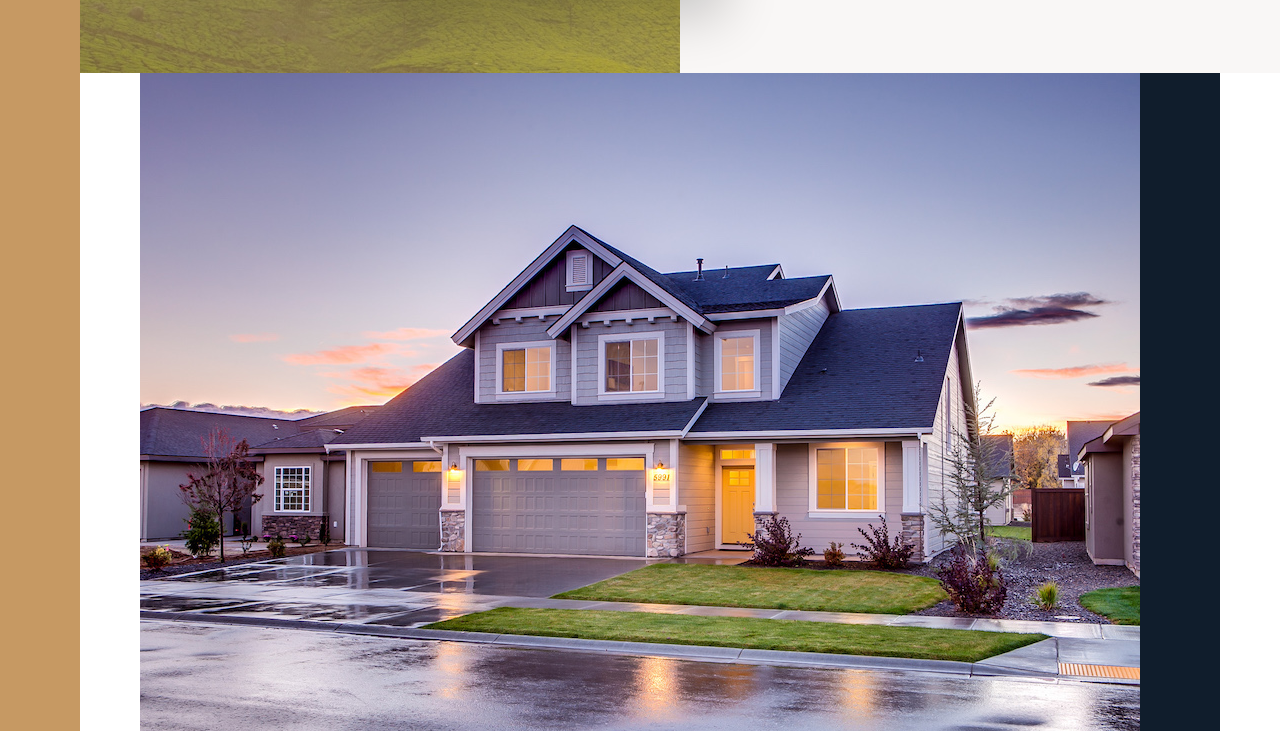
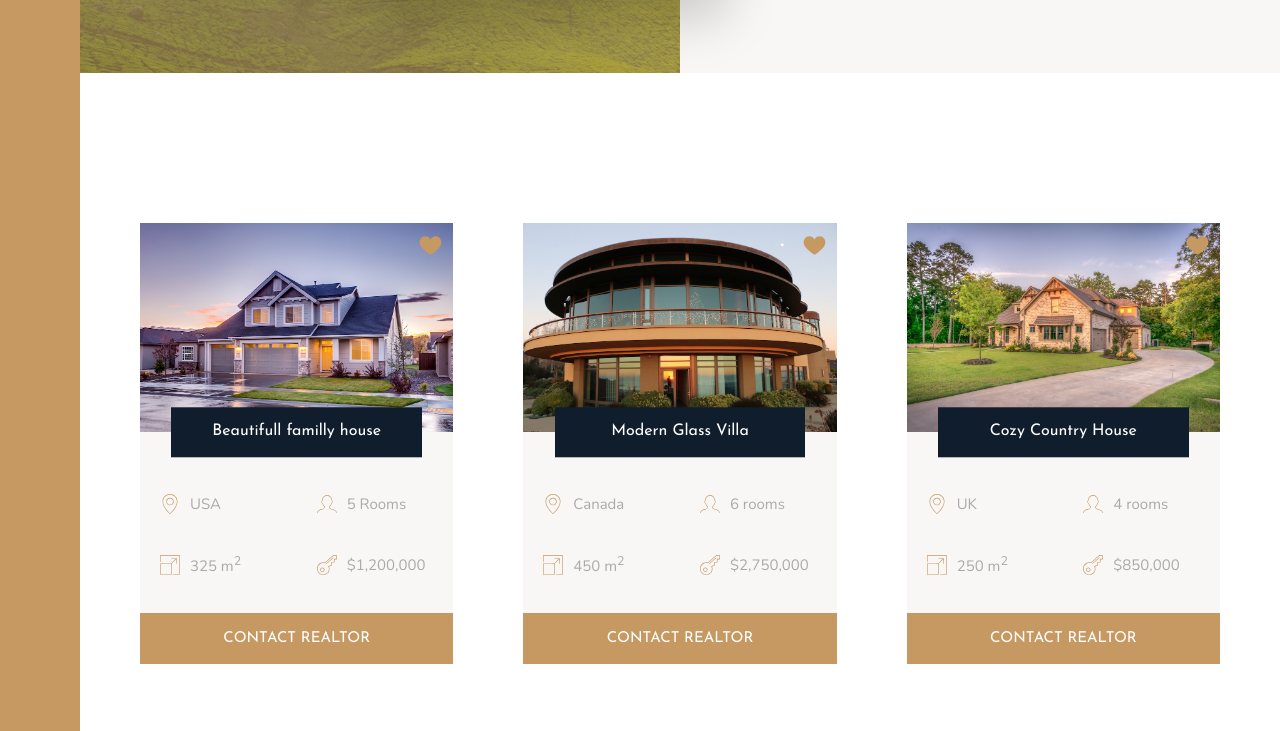
Before and after one commit to Mechack08/Nexter, a website: page index.html in a window 1280 px wide. Shown: the part 1747-2478 px from the top of the page. Drawn offline with nearby package versions, Linux system fonts and the light colour scheme; files that its build step writes are made by us from their sources.

Commit message:
Homes Card styled

```diff
--- a/sass/_homes.scss
+++ b/sass/_homes.scss
@@ -1,4 +1,77 @@
 .homes {
-  background-color: $color-secondary;
   grid-column: center-start / center-end;
+  padding: 15rem 0;
+
+  display: grid;
+  grid-template-columns: repeat(auto-fit, minmax(25rem, 1fr));
+  grid-gap: 7rem;
 }
+
+.home {
+  background-color: $color-grey-light-1;
+
+  display: grid;
+  grid-template-columns: repeat(2, 1fr);
+  grid-row-gap: 3.5rem;
+
+  &__img {
+    width: 100%;
+    grid-column: 1 / -1;
+    grid-row: 1 / 2;
+  }
+
+  &__like {
+    grid-row: 1 / 2;
+    grid-column: 2 / 3;
+    fill: $color-primary;
+    width: 2.5rem;
+    height: 2.5rem;
+    justify-self: end;
+    margin: 1rem;
+    cursor: pointer;
+  }
+
+  &__name {
+    grid-column: 1 / -1;
+    grid-row: 1 / 2;
+    justify-self: center;
+    align-self: end;
+
+    font-family: $font-display;
+    font-size: 1.6rem;
+    text-align: center;
+    padding: 1.25rem;
+    color: $color-white;
+    font-weight: 400;
+    background-color: $color-secondary;
+    width: 80%;
+    transform: translateY(50%);
+  }
+
+  &__location,
+  &__rooms {
+    margin-top: 2.5rem;
+  }
+
+  &__location,
+  &__rooms,
+  &__area,
+  &__price {
+    font-size: 1.5rem;
+    margin-left: 2rem;
+
+    display: flex;
+    align-items: center;
+    gap: 1rem;
+
+    svg {
+      fill: $color-primary;
+      width: 2rem;
+      height: 2rem;
+    }
+  }
+
+  &__btn {
+    grid-column: 1 / -1;
+  }
+}
```
